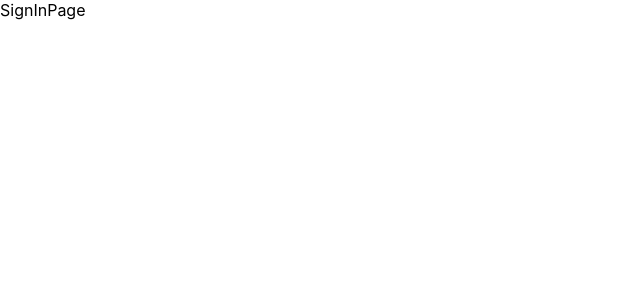
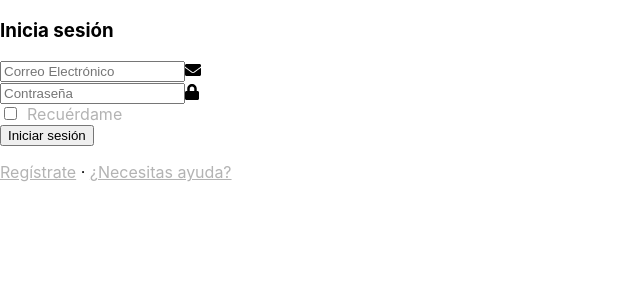
Before and after one commit to MiltonD29/movie-recommender, a React (Create React App) app: page /signin in a window 1280 px wide. Shown: the top 300 px of the page, without its empty margins (0-640 px from the left). Built offline with nearby package versions, Linux system fonts and the light colour scheme.

Commit message:
feat: Add SignIn, Home, NotFound views

```diff
--- a/src/views/home/index.jsx
+++ b/src/views/home/index.jsx
@@ -1,10 +1,15 @@
 import React, { Component } from 'react';
+import { Link } from 'react-router-dom';
 
 class HomePage extends Component {
+
   render() {
     return (
       <div>
-        HomePage
+        Has iniciado sesión
+        <Link to="/signin">
+          Logout
+        </Link>
       </div>
     );
   }
--- /dev/null
+++ b/src/views/sign_in/index.js
@@ -0,0 +1,133 @@
+import React, { Component } from 'react';
+import { Link } from 'react-router-dom';
+import { connect } from 'react-redux';
+
+import { userActions } from '../../_actions';
+
+class SignInPage extends Component {
+
+  constructor(props){
+    super(props);
+
+    // reses login status
+    this.state = {
+      email: '',
+      password: '',
+      submitted: false
+    }
+  }
+
+  handleChange = (e) => {
+    const { name, value } = e.target;
+    this.setState({
+      [name]: value
+    })
+  }
+
+  handleSubmit = (e) => {
+    e.preventDefault();
+
+    this.setState({ submited: true })
+    const { email, password } = this.state;
+    const { dispatch } = this.props;
+    if (email && password) {
+      dispatch(userActions.signin(email, password));
+    }
+  }
+
+  render() {
+    const { loggingIn } = this.props;
+    const { email, password, submited } = this.state;
+    return (
+      <section className="hero is-fullheight">
+        <div className="hero-body">
+          <div className="container has-text-centered">
+            <div className="column is-6 is-offset-3">
+              <div className="signin-box box is-vcentered">
+                <h3 className="title has-text-white has-text-left">Inicia sesión</h3>
+                <form onSubmit={this.handleSubmit}>
+                  <div className="field">
+                    <div className="control has-icons-left">
+                      <input
+                        className={ (submited && !email) ? 'input is-medium is-danger' : 'input is-medium'}
+                        type="email"
+                        name="email"
+                        value={ email }
+                        onChange={ this.handleChange }
+                        placeholder="Correo Electrónico"
+                      />
+                      <span className="icon is-left">
+                        <i className="fas fa-envelope"></i>
+                      </span>
+                    </div>
+                    {
+                      submited && !email &&
+                      <p className="help is-danger">Correo Electrónico inválido</p>
+                    }
+                  </div>
+
+                  <div className="field">
+                    <div className="control has-icons-left">
+                      <input
+                        className={ (submited && !password) ? 'input is-medium is-danger' : 'input is-medium'}
+                        type="password"
+                        name="password"
+                        value={ password }
+                        onChange={ this.handleChange }
+                        placeholder="Contraseña"
+                      />
+                      <span className="icon is-left">
+                        <i className="fas fa-lock"></i>
+                      </span>
+                    </div>
+                    {
+                      submited && !email &&
+                      <p className="help is-danger">Contraseña inválida</p>
+                    }
+                  </div>
+                  <div className="field has-text-left">
+                    <label
+                      className="checkbox"
+                      style={{color: '#B3B3B3'}}
+                    >
+                      <input
+                        type="checkbox"
+                        style={{marginRight: 10}}
+                      />
+                      Recuérdame
+                    </label>
+                  </div>
+                  <button
+                    className={loggingIn
+                              ? 'signin-button button is-medium is-block is-fullwidth is-loading'
+                              : 'signin-button button is-medium is-block is-fullwidth'}
+                  >
+                    Iniciar sesión
+                  </button>
+                </form>
+                <p className="signin-box-footer has-text-grey columns">
+                  <Link to="/signup" className="column has-text-left" style={{color: '#B3B3B3'}}>
+                    Regístrate
+                  </Link>
+                  &nbsp;·&nbsp;
+                  <Link to="/" className="column has-text-right" style={{color: '#B3B3B3'}}>
+                    ¿Necesitas ayuda?
+                  </Link>
+                </p>
+              </div>
+            </div>
+          </div>
+        </div>
+      </section>
+    );
+  }
+}
+
+const mapStateToProps = (state) => {
+  const { loggingIn } = state.authentication;
+  return {
+    loggingIn
+  }
+}
+
+export default connect(mapStateToProps)(SignInPage);
--- a/src/views/sign_in/index.jsx
+++ /dev/null
@@ -1,13 +0,0 @@
-import React, { Component } from 'react';
-
-class SignInPage extends Component {
-  render() {
-    return (
-      <div>
-        SignInPage
-      </div>
-    );
-  }
-}
-
-export default SignInPage;
```
Also changed, not shown: src/views/404/index.js (added, +7 -0 lines).
